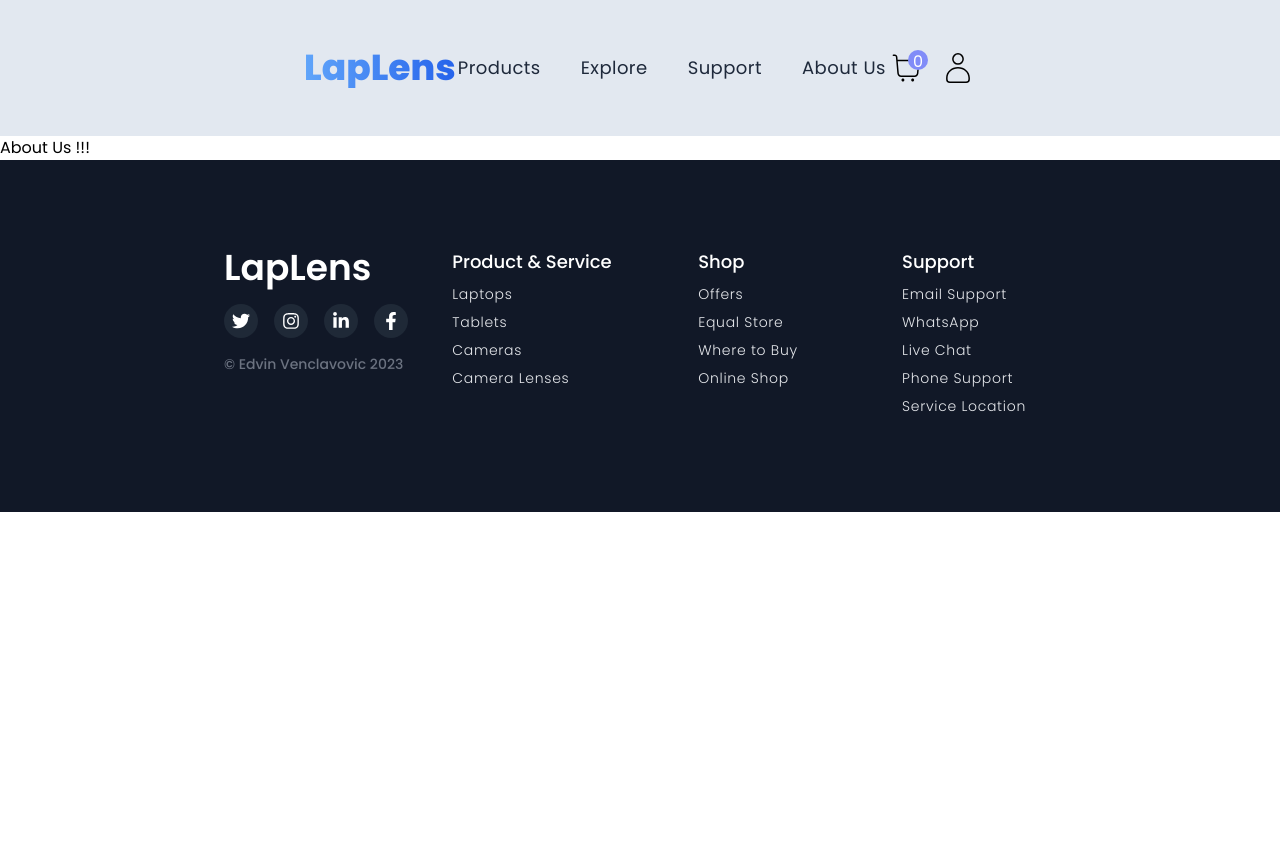
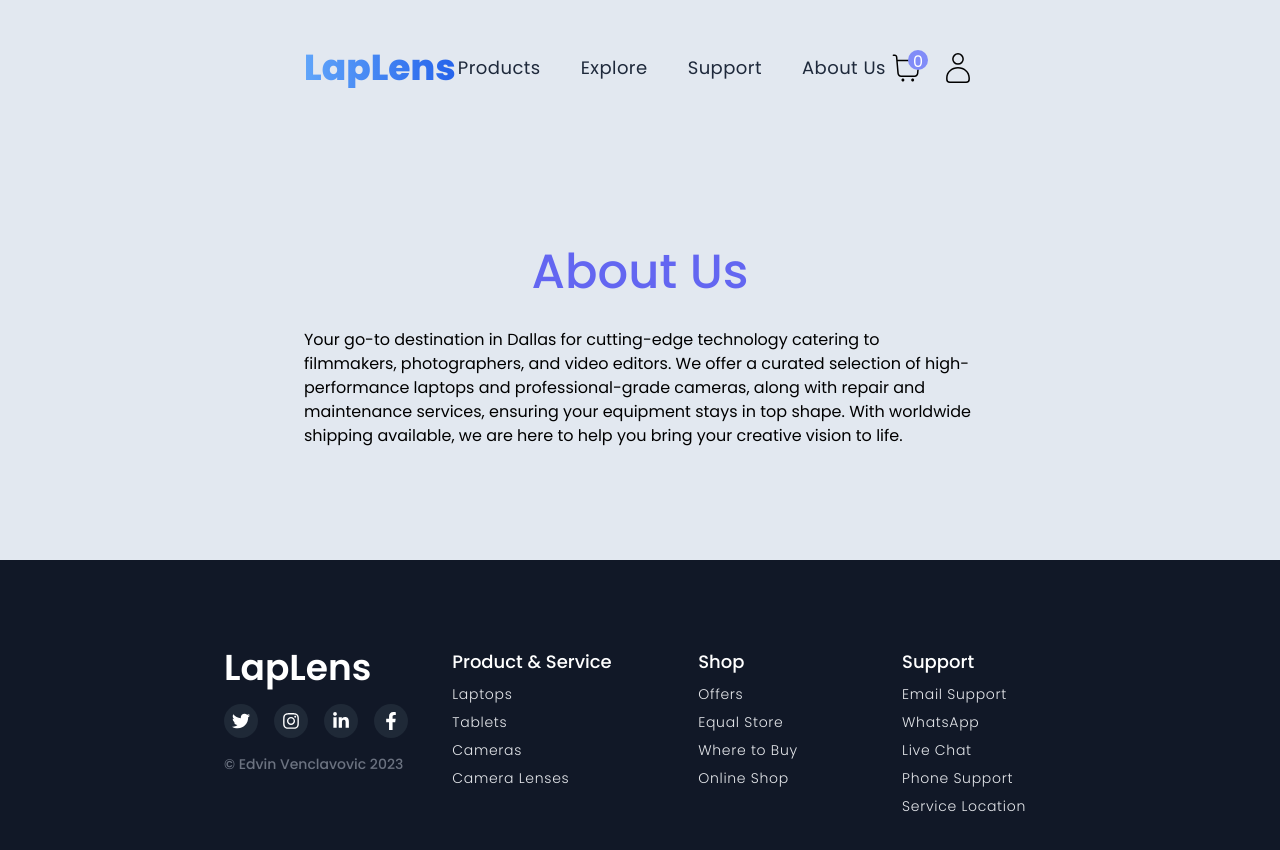
Before and after one commit to Dvin12/ecommerce, a React (Create React App) app: page /about-us in a window 1280 px wide. Shown: the top 850 px of the page. Before the commit the page ends 800 px from the top, so only its background shows below. Built offline with nearby package versions, Linux system fonts and the light colour scheme.

Commit message:
started working on about us page

```diff
--- a/src/pages/AboutUs.js
+++ b/src/pages/AboutUs.js
@@ -1,5 +1,24 @@
 function AboutUs() {
-  return <div>About Us !!!</div>;
+  return (
+    <section className="bg-slate-200">
+      <div className="mx-48 p-28">
+        <div>
+          <article className="flex flex-col items-center justify-center gap-8">
+            <h2 className="text-5xl font-medium text-indigo-500">About Us</h2>
+            <p>
+              Your go-to destination in Dallas for cutting-edge technology
+              catering to filmmakers, photographers, and video editors. We offer
+              a curated selection of high-performance laptops and
+              professional-grade cameras, along with repair and maintenance
+              services, ensuring your equipment stays in top shape. With
+              worldwide shipping available, we are here to help you bring your
+              creative vision to life.
+            </p>
+          </article>
+        </div>
+      </div>
+    </section>
+  );
 }
 
 export default AboutUs;
--- a/src/pages/Support.js
+++ b/src/pages/Support.js
@@ -16,11 +16,11 @@ function Support() {
               contact us by filling out the form or by using other services
               linked below. Our team will be in touch as soon as possible.
             </p>
-            <ul className="my-2 flex flex-col gap-3 text-lg">
+            <ul className="my-2 flex flex-col gap-4 text-lg">
               <li className="flex items-center gap-2">
                 <FaEnvelope></FaEnvelope>info@laplens.com
               </li>
-              <li className="gap- flex items-center">
+              <li className="flex items-center gap-2">
                 <FaPhoneAlt></FaPhoneAlt> +375 001 35789
               </li>
               <li className="flex gap-2 text-2xl">
```
